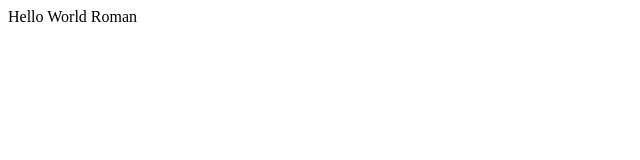
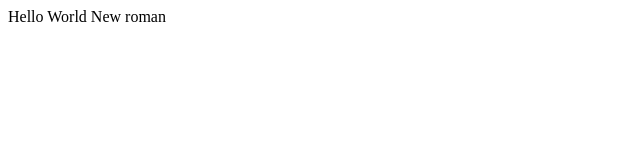
Before and after one commit to RomaDivyk/learning_git-, a plain HTML site: page index.html in a window 1280 px wide. Shown: the full height of the page, 0-640 px from the left. Drawn offline with Linux system fonts and the light colour scheme.

Commit message:
rename Hello World to Hello World New roman

```diff
--- a/index.html
+++ b/index.html
@@ -8,6 +8,6 @@
     <title>Document</title>
   </head>
   <body>
-    Hello World Roman
+    Hello World New roman
   </body>
 </html>
```
